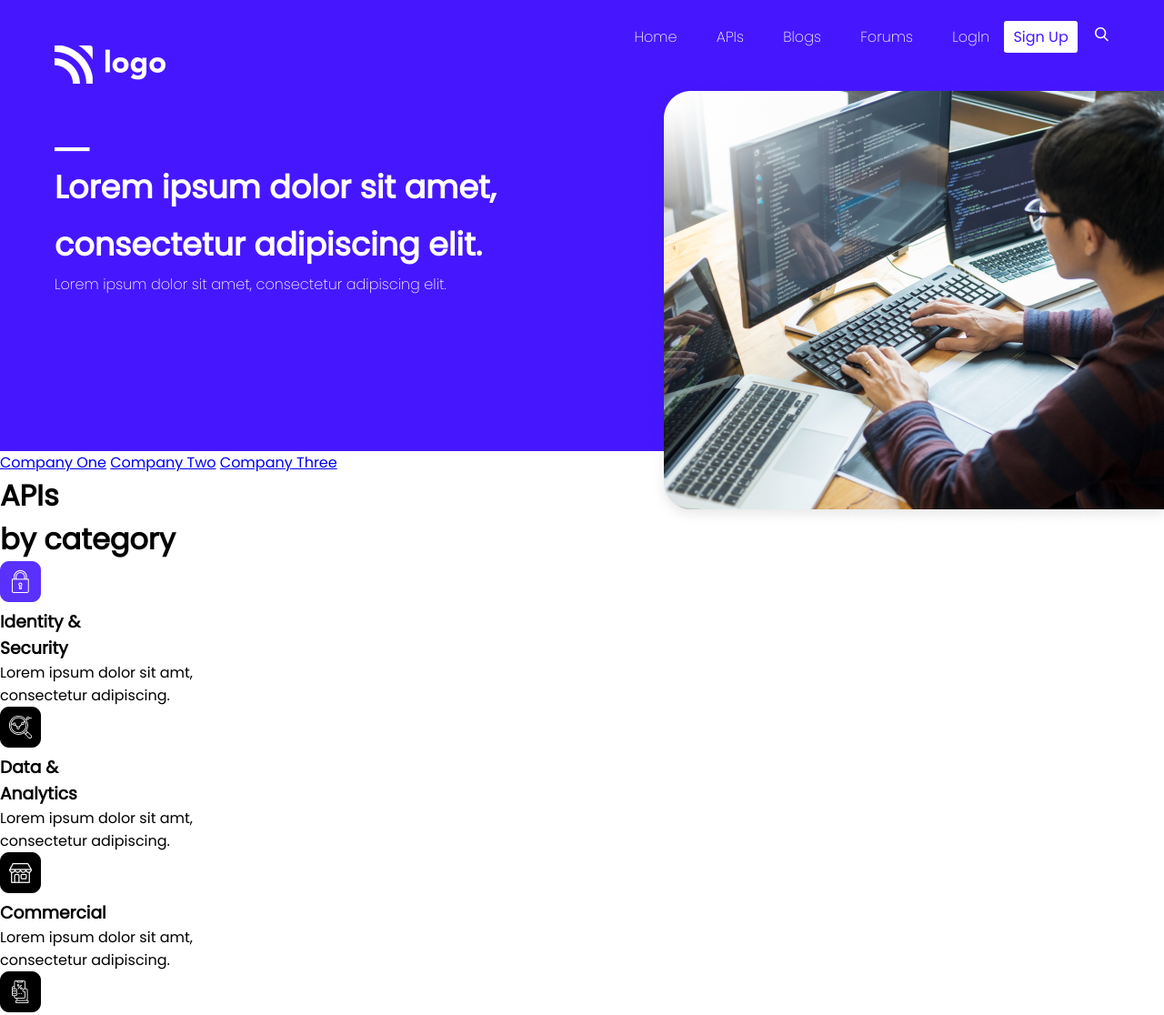
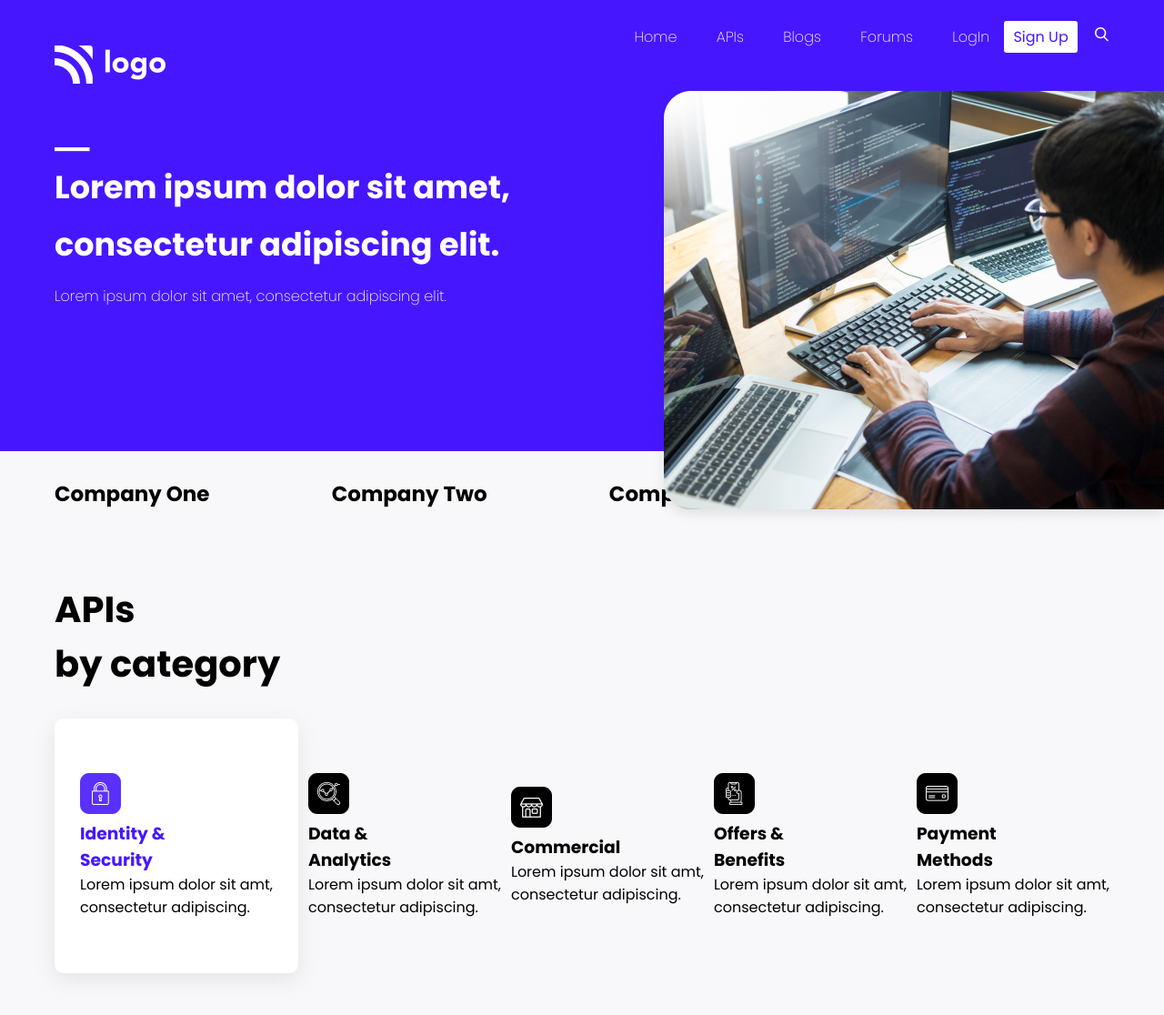
Before and after one commit to raj-prog/live-project-09, a plain HTML site: page index.html in a window 1280 px wide. Shown: the top 1116 px of the page at 91% size. Drawn offline with Linux system fonts and the light colour scheme.

Commit message:
API section completed

```diff
--- a/style.css
+++ b/style.css
@@ -1,11 +1,13 @@
 /* POPPINS FONT FAMILY */
-@import url("https://fonts.googleapis.com/css2?family=Poppins:wght@200;400&display=swap");
+@import url("https://fonts.googleapis.com/css2?family=Poppins:wght@200;400;700&display=swap");
 @import url("https://fonts.googleapis.com/css2?family=Righteous&display=swap");
 
 /* CSS Variables */
 :root {
-  --bg-color: #4617FE;
+  --hf-color: #4617FE;
   --white: #fff;
+  --black: #000;
+  --bg-color: #F8F8FA;
 }
 
 * {
@@ -15,8 +17,12 @@
   box-sizing: border-box;
 }
 
+body {
+  background-color: var(--bg-color);
+}
+
 header {
-  background-color: var(--bg-color);
+  background-color: var(--hf-color);
   padding-left: 60px;
   height: 62vh;
   position: relative;
@@ -38,7 +44,7 @@ nav a {
 
 .nav-item-active {
   background-color: var(--white);
-  color: var(--bg-color);
+  color: var(--hf-color);
   padding: 6px 10px;
   border: none;
   border-radius: 3px;
@@ -62,6 +68,7 @@ nav a {
 
 .header-text p {
   font-weight: 300;
+  margin-top: 13px;
 }
 
 .header-image {
@@ -70,3 +77,46 @@ nav a {
   top: 90px;
   right: 0;
 }
+
+.companies {
+  margin: 30px 60px;
+}
+
+.company-items {
+  padding-right: 130px;
+  text-decoration: none;
+  color: var(--black);
+  font-weight: 700;
+  font-family: "Righteous" sans-serif;
+  font-size: 23px;
+  margin-bottom: 30px;
+}
+
+/* API section */
+.api {
+  /* margin-top: 100px; */
+  margin: 80px 60px;
+
+}
+
+.api-heading {
+  font-size: 40px;
+  margin-bottom: 30px;
+}
+
+.cards {
+  display: flex;
+  align-items: center;
+  justify-content: space-between;
+}
+
+.card-active {
+  background-color: var(--white);
+  padding: 60px 28px;
+  border-radius: 10px;
+  box-shadow: rgba(149, 157, 165, 0.2) 0px 8px 24px;
+}
+
+.card-head-active {
+  color: var(--hf-color);
+}
```
